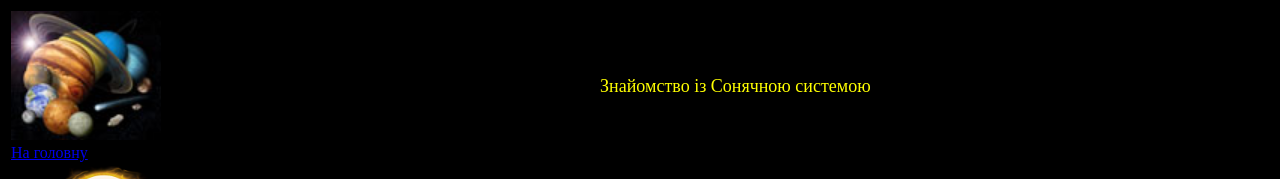
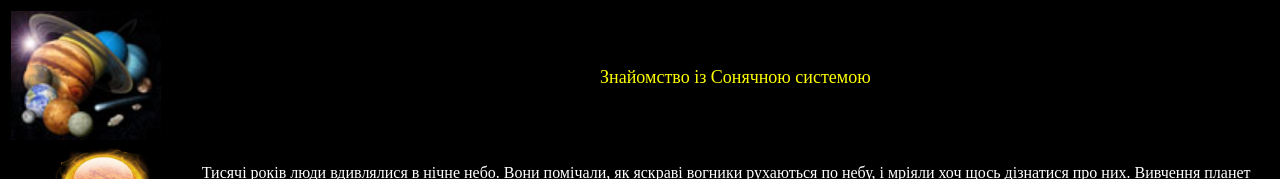
Before and after one commit to AriSL06/AriSL06.github.io, a plain HTML site: page index.html in a window 1280 px wide. Shown: the top 179 px of the page. Drawn offline with Linux system fonts and the light colour scheme.

Commit message:
index.html

```diff
--- a/index.html
+++ b/index.html
@@ -8,7 +8,7 @@
 
 <table 100%>
 	<tr>
-		<td width="15%"><a href="index.html"><img src="images/golovna.jpg" width="150" alt="Сонячна система"><br>На головну</a></td>
+		<td width="15%"><a href="index.html"><img src="images/golovna.jpg" width="150" alt="Сонячна система"></a></td>
 		<td><center><p><font color="yellow" size=4>Знайомство із Cонячною системою</font></center></td>
 	</tr>
 	<tr>
@@ -35,6 +35,7 @@
 			Нептун<br></a>
 			<a href="pluton.html"><img src="images/Pluton.png" width="100" alt="Pluton"><br>
 			Плутон<br></a>
+			<a href="index.html"><br>На головну</a>
 		</td>
 		<td valign="top">
 
```
